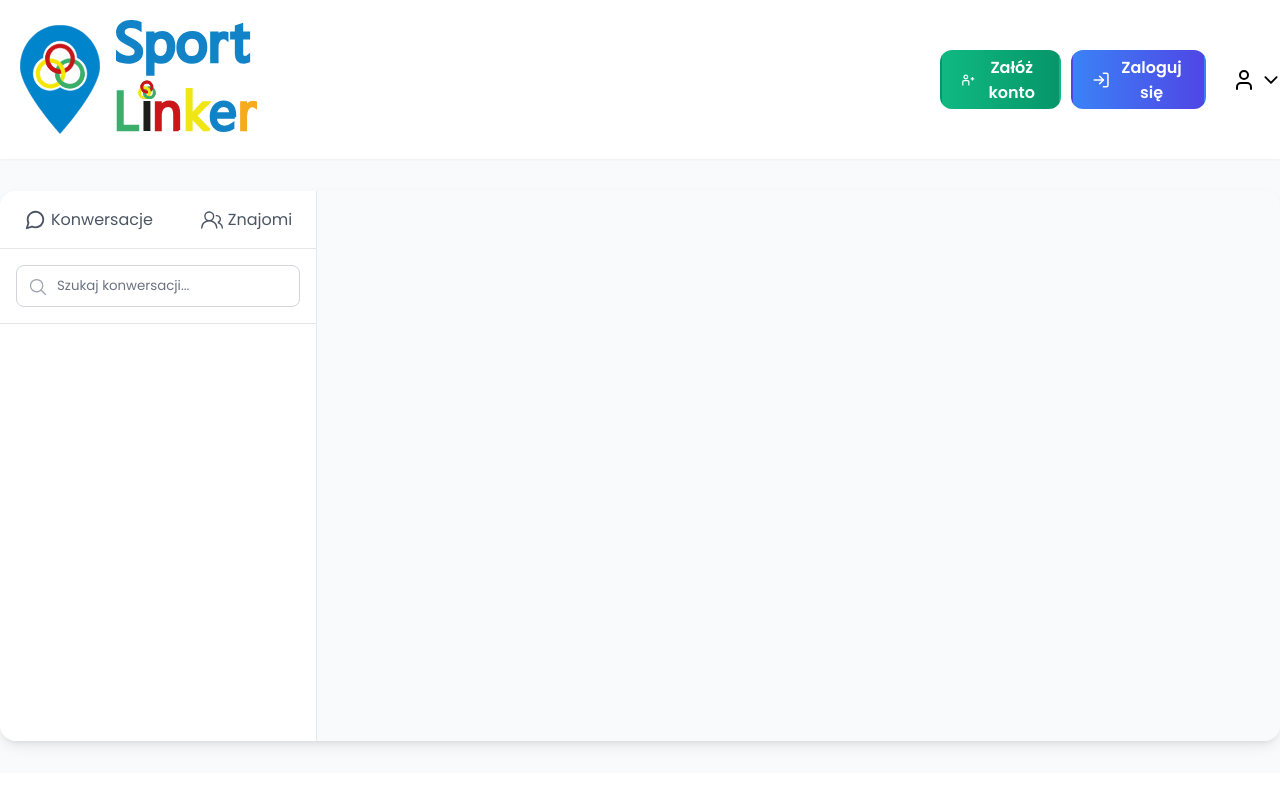
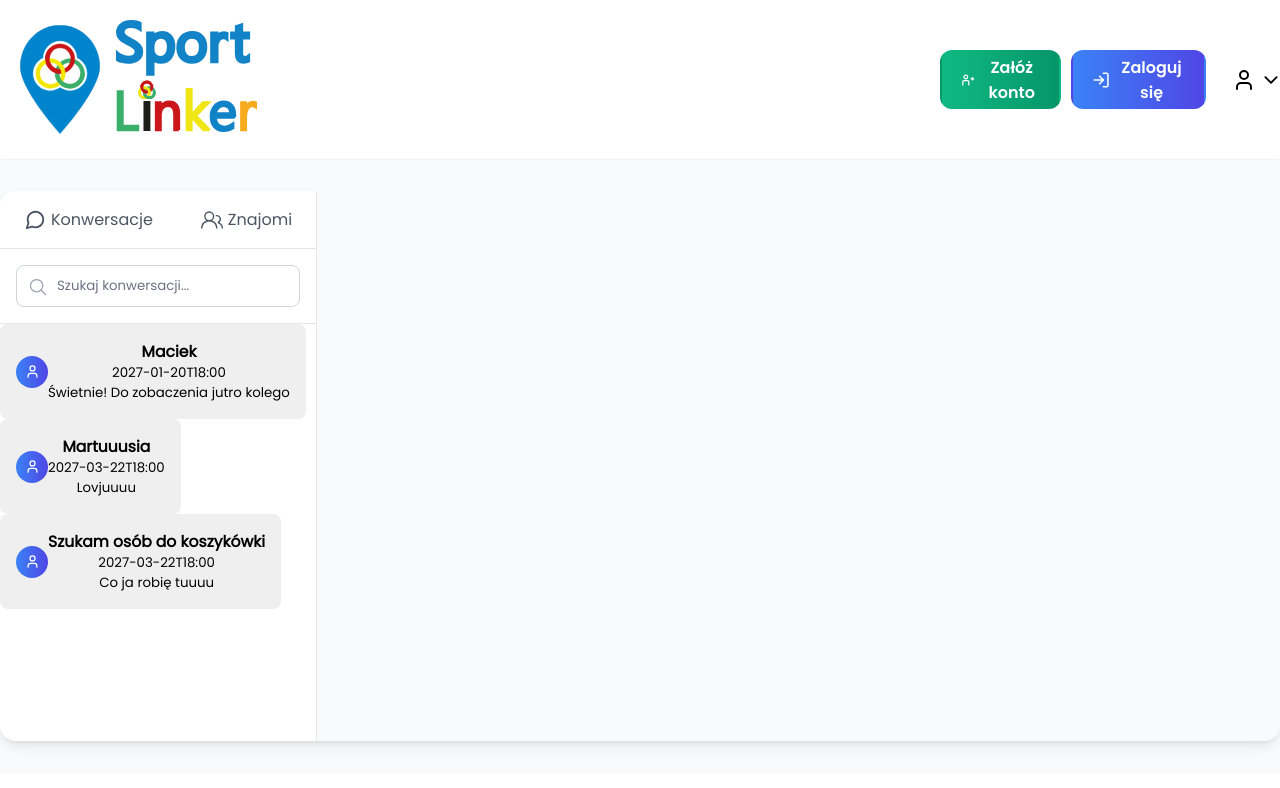
Before and after one commit to Michuxx/SportLinker, a React (Vite) app in the folder SportLinkerFrontend/: page /messages in a window 1280 px wide. Shown: the top 788 px of the page. Built offline with nearby package versions, Linux system fonts and the light colour scheme.

Commit message:
Added Button with info about users

```diff
--- /dev/null
+++ b/SportLinkerFrontend/src/components/component-items/button/ChatProfileButton.jsx
@@ -0,0 +1,21 @@
+import Avatar from "../avatar/Avatar";
+import "./chatProfileButton.css";
+
+const ChatProfileButton = ({ onClick, name, date, text }) => {
+  return (
+    <button className="chat-profile-btn" onClick={onClick}>
+      <div className="chat-profile-wrapper">
+        <Avatar size={2} />
+        <div className="chat-profile-info-wrapper">
+          <div className="chat-profile-profile-info">
+            <h3>{name}</h3>
+            <span>{date}</span>
+          </div>
+          <p>{text}</p>
+        </div>
+      </div>
+    </button>
+  );
+};
+
+export default ChatProfileButton;
--- /dev/null
+++ b/SportLinkerFrontend/src/components/component-items/button/chatProfileButton.css
@@ -0,0 +1,8 @@
+.chat-profile-btn {
+  padding: 1rem;
+}
+
+.chat-profile-wrapper {
+  display: flex;
+  align-items: center;
+}
--- a/SportLinkerFrontend/src/components/messagesSection/chatSidebar/conversationSidebar/ConversationSidebar.jsx
+++ b/SportLinkerFrontend/src/components/messagesSection/chatSidebar/conversationSidebar/ConversationSidebar.jsx
@@ -1,9 +1,20 @@
 import { useOutletContext } from "react-router";
 import "./conversationSidebar.css";
+import ChatProfileButton from "../../../component-items/button/ChatProfileButton";
 
 const ConversationSidebar = () => {
   const { chatPeople, onChatSelect } = useOutletContext();
-  return <div className="conversation-sidebar-wrapper"></div>;
+  return (
+    <div className="conversation-sidebar-wrapper">
+      {chatPeople.conversations.map((conversation) => (
+        <ChatProfileButton
+          name={conversation.name}
+          date={conversation.lastMessage.time}
+          text={conversation.lastMessage.text}
+        />
+      ))}
+    </div>
+  );
 };
 
 export default ConversationSidebar;
```
